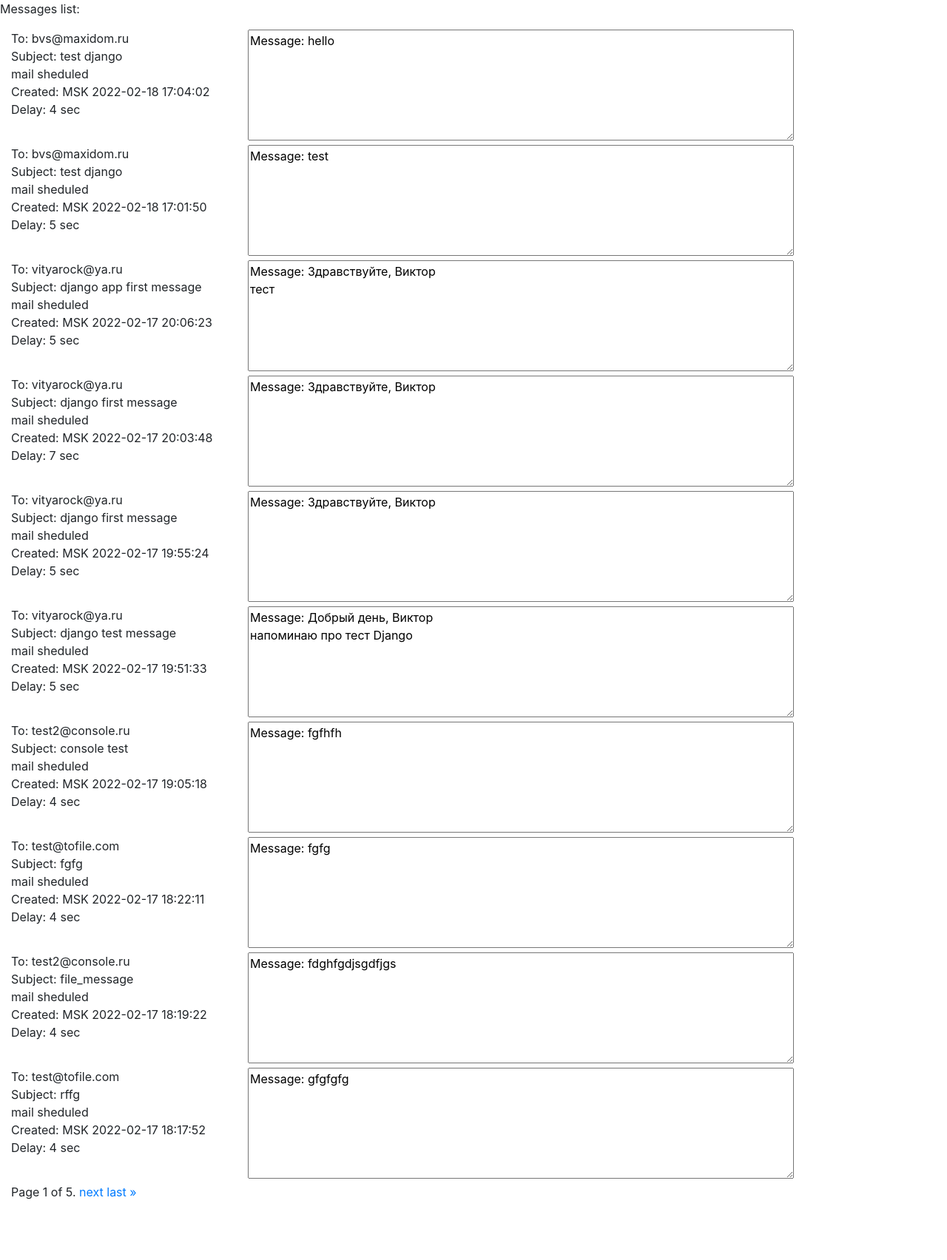
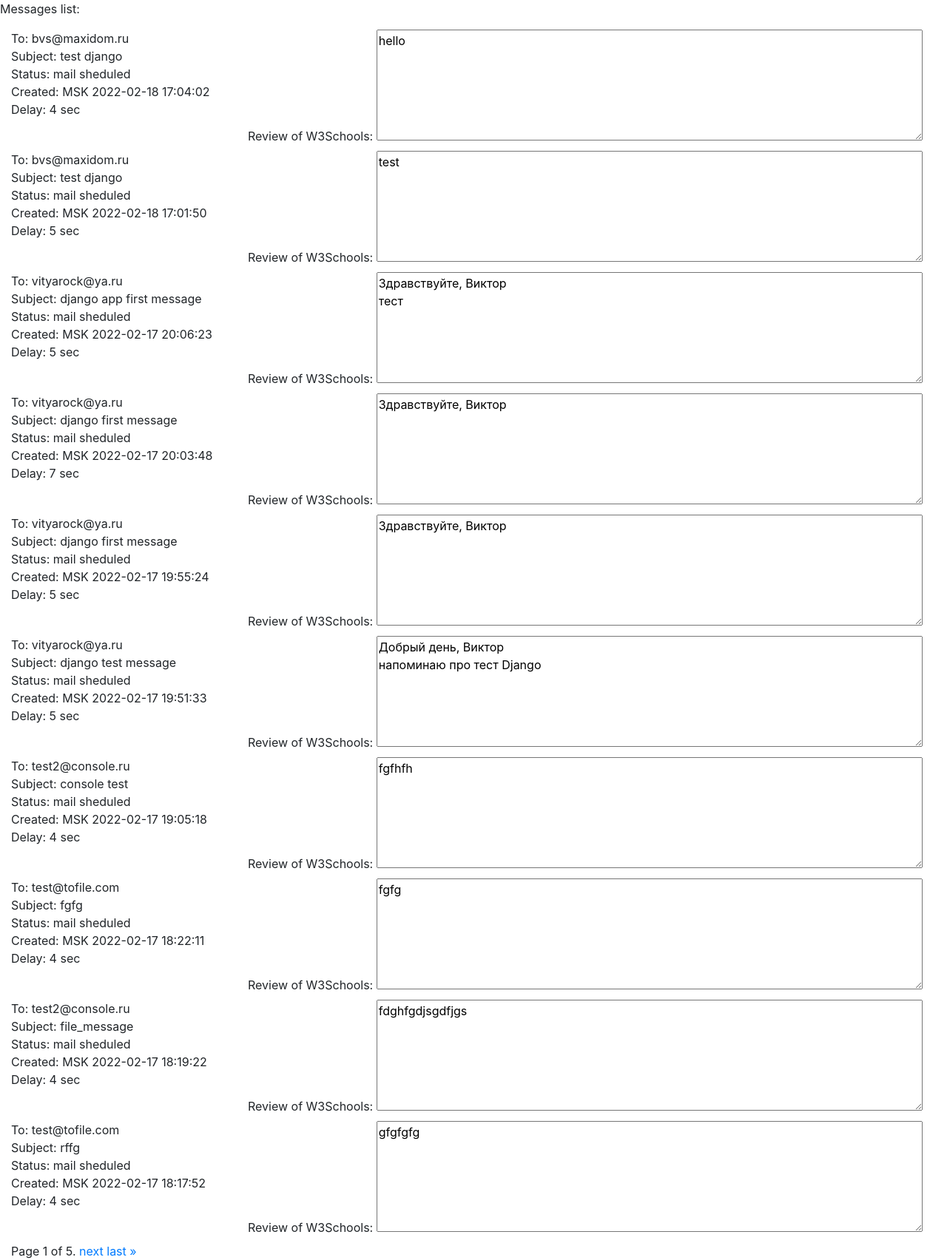
Before and after one commit to vityarock/pws_e2, a Django app: page / in a window 1280 px wide. Shown: the part 56-1760 px from the top of the page at 74% size. Before the commit the page ends 1678 px from the top, so only its background shows below. Run offline with Django 4.2, Linux system fonts and the light colour scheme; data comes from the database, SQL or seed files in the repository; some libraries are stand-ins or nearby versions.

Commit message:
TODO update3

```diff
--- a/templates/mail_list.html
+++ b/templates/mail_list.html
@@ -13,14 +13,15 @@
   	<div class="col-3">
        <p>To:  {{ email.receiver }} <br>
           Subject: {{ email.subject }} <br>
-      {% if email.send_status is True %}<span > mail send </span>
+      	  Status: {% if email.send_status is True %}<span > mail send </span>
       {% else %}<span> mail sheduled </span>
       {% endif %} <br>
       	  Created: {{ email.sending_time|date:'e Y-m-d H:i:s' }}<br>
   		  Delay: {{ email.delay }} sec</p>
     </div>
     <div class="col-9">
-    <textarea rows="6" cols="70">Message: {{ email.body }}</textarea>
+    <label for="mail_body">Review of W3Schools:</label>
+    <textarea id = "mail_body" rows="6" cols="70" >{{ email.body }}</textarea>
     </div>
 {% endfor %}
 </div>
```
